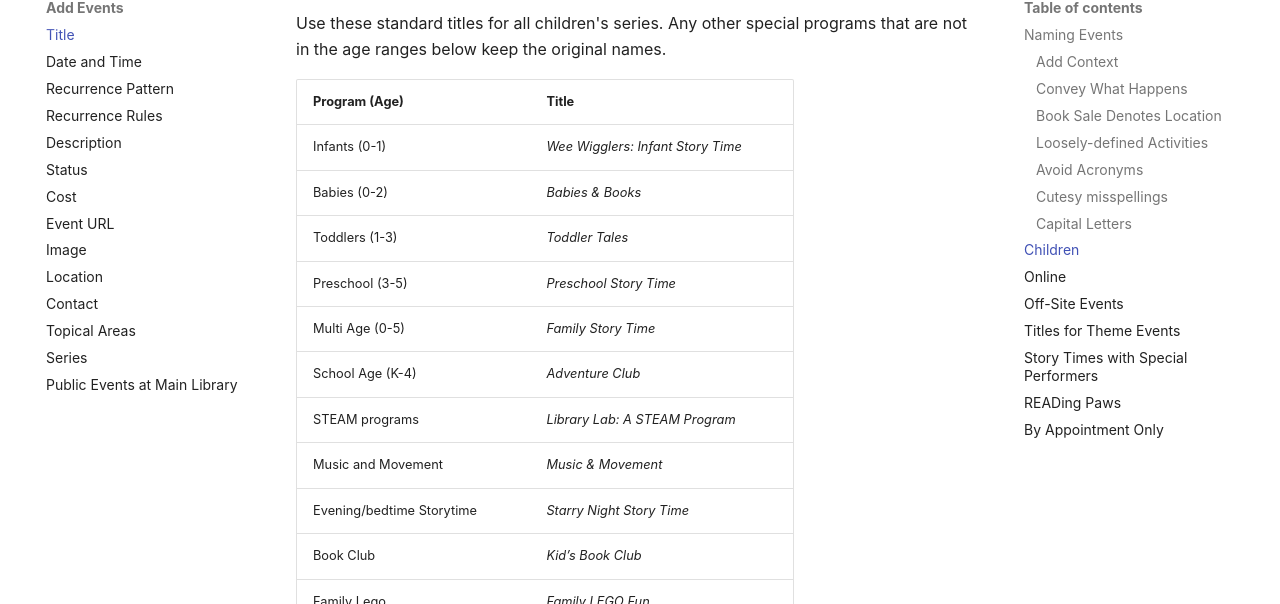
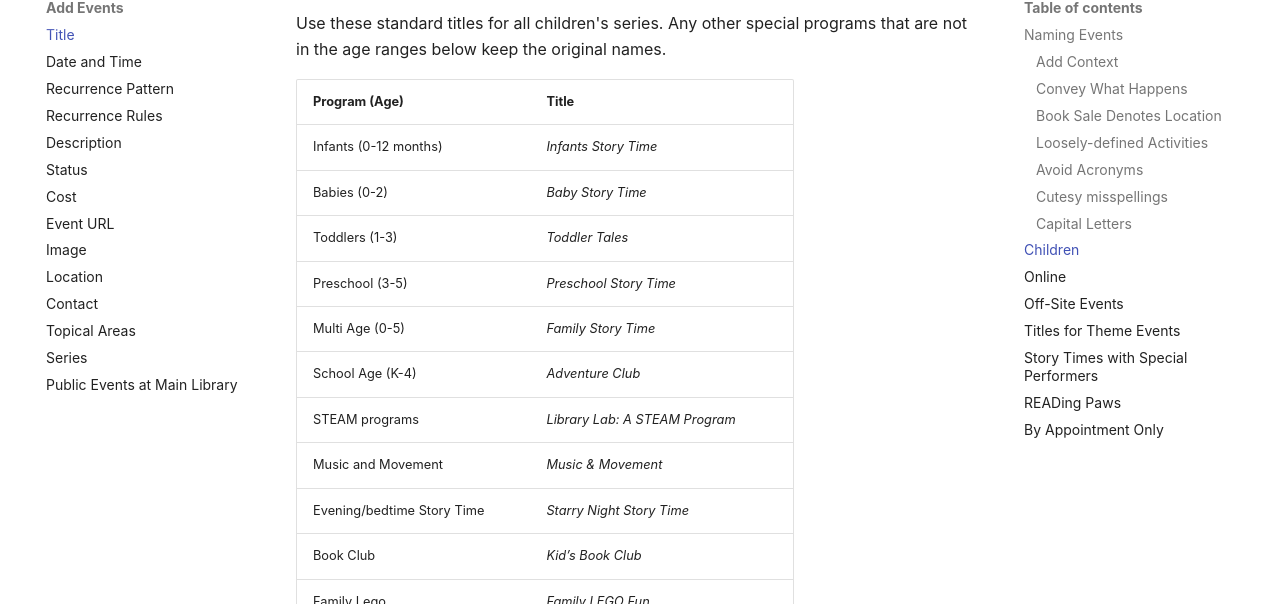
Before and after one commit to Nashville-Public-Library/bedework-docs, an MkDocs documentation site: the page built from docs/add-events/title.md, in a window 1280 px wide and 900 px high, scrolled down 1464 px. Shown: the part 121-725 px from the top of the window. Built offline with MkDocs 1.6.1 and Material for MkDocs 9.7.7, drawn with Linux system fonts in a browser that asks for light colours; emoji names are drawn with the system emoji font.

Commit message:
update story time titles

```diff
--- a/docs/add-events/title.md
+++ b/docs/add-events/title.md
@@ -55,15 +55,15 @@ Use these standard titles for all children's series. Any other special programs
 
 | Program (Age)                    | Title                                   |
 |--------------------------------- |---------------------------------------- |
-| Infants (0-1)                    | _Wee Wigglers: Infant Story Time_       |
-| Babies (0-2)                     | _Babies & Books_                        |
+| Infants (0-12 months)            | _Infants Story Time_       |
+| Babies (0-2)                     | _Baby Story Time_                        |
 | Toddlers (1-3)                   | _Toddler Tales_                         |
 | Preschool (3-5)                  | _Preschool Story Time_                  |
 | Multi Age (0-5)                  | _Family Story Time_                     |
 | School Age (K-4)                 | _Adventure Club_                        |
 | STEAM programs                   | _Library Lab: A STEAM Program_          |
 | Music and Movement               | _Music & Movement_                      |
-| Evening/bedtime Storytime        | _Starry Night Story Time_               |
+| Evening/bedtime Story Time       | _Starry Night Story Time_               |
 | Book Club                        | _Kid’s Book Club_                       |
 | Family Lego                      | _Family LEGO Fun_                       |
 | School Age Lego                  | _LEGO Club_                             |
```
